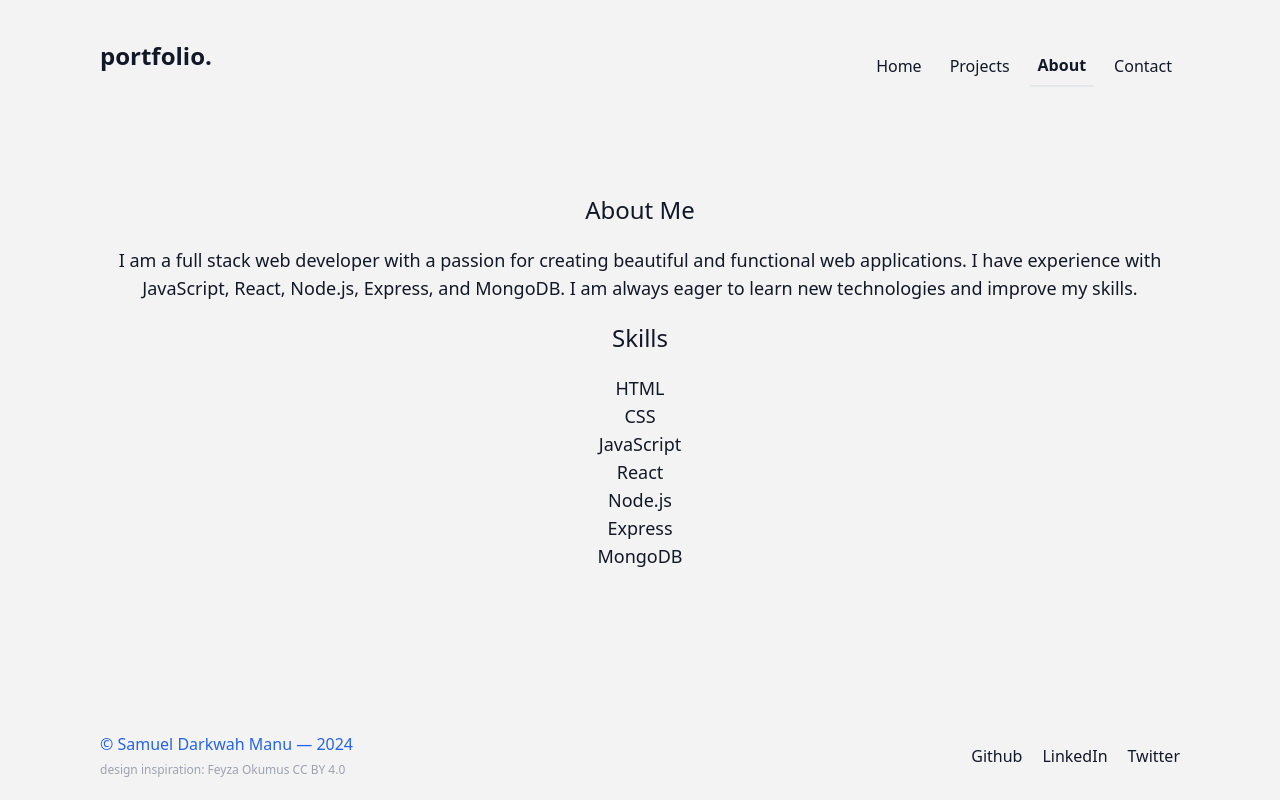
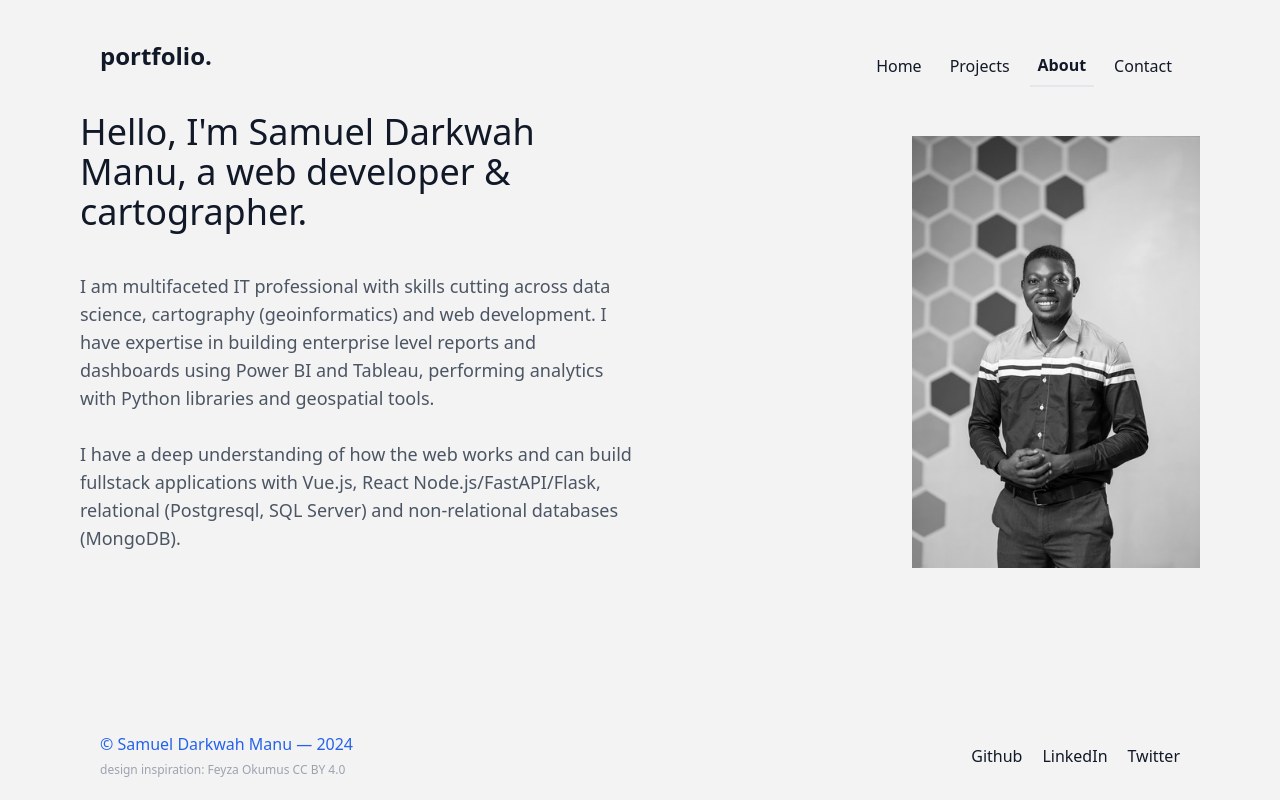
Before and after one commit to sammyhawkrad/portfolio, a React (Vite) app: page /about in a window 1280 px wide. Built offline with nearby package versions, Linux system fonts and the light colour scheme.

Commit message:
Update introduction text in data.json and About.jsx

```diff
--- a/src/assets/data.json
+++ b/src/assets/data.json
@@ -1,7 +1,7 @@
 {
   "name": "Samuel Darkwah Manu",
   "role": "web developer & cartographer",
-  "intro": "I am multifaceted IT professional with skills cutting across data science, cartography (geoinformatics) and web development and currently pursuing a master in cartography. I have three and half years experience working in the data science field and also about four years of learning and building tools with web development technologies. \n \n &mdash; finishing my master at TUM and currently <strong>looking for a new role</strong> in web development and geoinformatics.",
+  "intro": "Welcome to my portfolio where I display web development, cartography and data science projects I have completed. You may find a few of them below but go to the projects page to see all. \n \n &mdash; finishing my master at TUM and currently <strong>looking for a new role</strong> in web development and geoinformatics.",
   "about": "I am multifaceted IT professional with skills cutting across data science, cartography (geoinformatics) and web development. I have expertise in building enterprise level reports and dashboards using Power BI and Tableau, performing analytics with Python libraries and geospatial tools.\n \nI have a deep understanding of how the web works and can build fullstack applications with Vue.js, React Node.js/FastAPI/Flask, relational (Postgresql, SQL Server) and non-relational databases (MongoDB).",
   "contact": {
     "email": "manusam14@yahoo.com",
--- a/src/views/About.jsx
+++ b/src/views/About.jsx
@@ -1,22 +1,16 @@
+import data from "../assets/data.json";
 
 
 export default function About() {
     return (
         <>
         <main>
-            <section className="text-center">
-                <h2 className="text-2xl font-medium mt-5">About Me</h2>
-                <p className="text-lg mt-5">I am a full stack web developer with a passion for creating beautiful and functional web applications. I have experience with JavaScript, React, Node.js, Express, and MongoDB. I am always eager to learn new technologies and improve my skills.</p>
-                <h2 className="text-2xl font-medium mt-5">Skills</h2>
-                <ul className="text-lg mt-5">
-                    <li>HTML</li>
-                    <li>CSS</li>
-                    <li>JavaScript</li>
-                    <li>React</li>
-                    <li>Node.js</li>
-                    <li>Express</li>
-                    <li>MongoDB</li>
-                </ul>
+            <section className="flex flex-col md:flex-row items-center md:justify-between mb-10">
+                <div className="md:w-2/4 mb-10">
+                <h2 className="text-4xl font-medium">{`Hello, I'm ${data.name}, a ${data.role}.`}</h2>
+                <p className="text-gray-600 dark:text-gray-400 text-lg pt-10" dangerouslySetInnerHTML={{ __html: data.about.replace(/\n/g, '<br>') }}></p>
+                </div>
+                <div><img src="src/assets/sam.jpg" alt="Picture of Samuel"  className="grayscale hover:grayscale-0 w-72"/></div>
             </section>
         </main>
         </>
```
Also changed, not shown: src/assets/background.svg (added).
